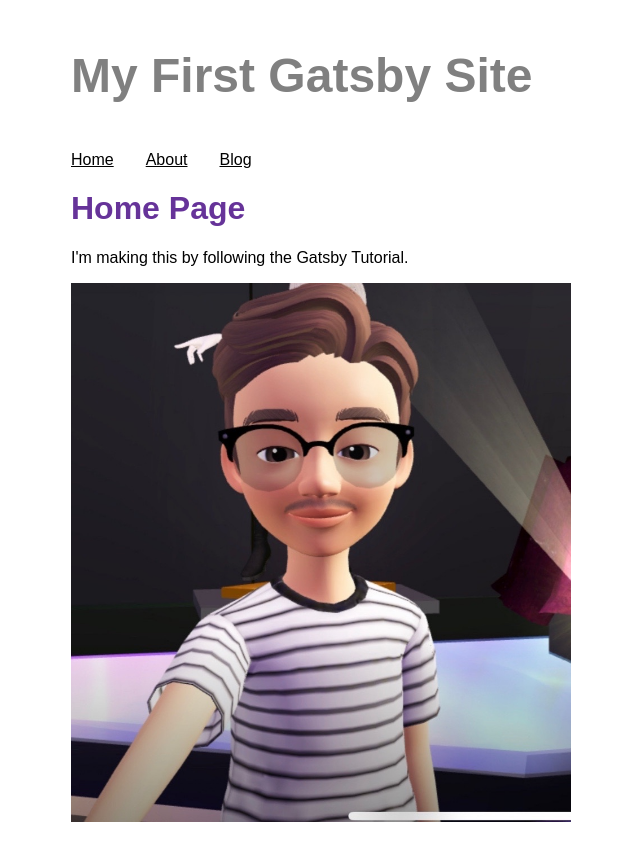
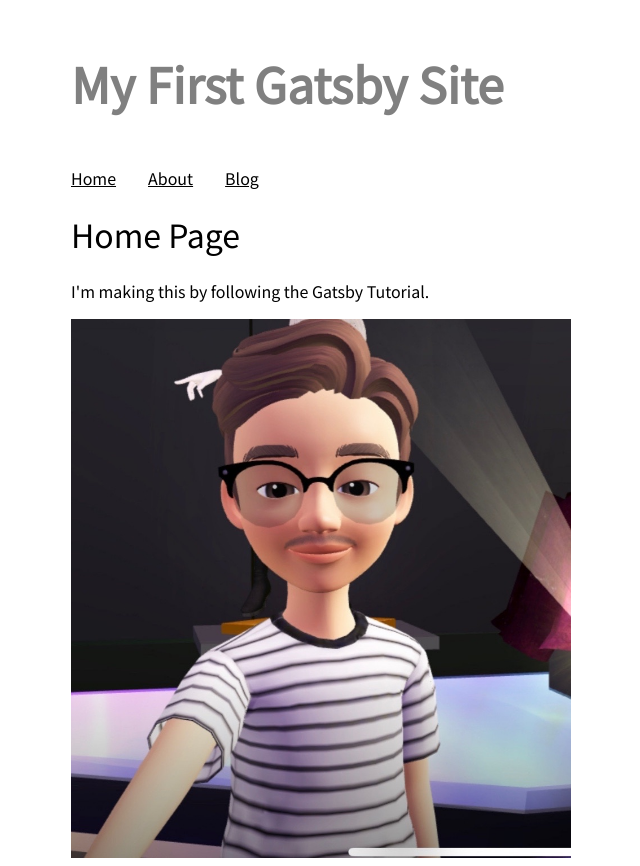
Before and after one commit to sanghwanAN/ash-Portfolio, a Gatsby site: page / in a window 1280 px wide. Shown: the whole page, without its empty margins (319-959 px from the left). Before the commit the page ends 830 px from the top, so only its background shows below. Built offline with nearby package versions, Linux system fonts and the light colour scheme; Gatsby itself is replaced by a stand-in of ours.

Commit message:
픈트 패밀리 테스트

```diff
--- a/package.json
+++ b/package.json
@@ -15,6 +15,7 @@
     "clean": "gatsby clean"
   },
   "dependencies": {
+    "@fontsource/noto-sans-kr": "^4.5.0",
     "@mdx-js/mdx": "^1.6.22",
     "@mdx-js/react": "^1.6.22",
     "gatsby": "^3.11.1",
@@ -23,6 +24,7 @@
     "gatsby-plugin-mdx": "^2.11.0",
     "gatsby-plugin-sass": "^4.11.0",
     "gatsby-plugin-sharp": "^3.11.0",
+    "gatsby-plugin-web-font-loader": "^1.0.4",
     "gatsby-source-filesystem": "^3.11.0",
     "gatsby-transformer-sharp": "^3.12.0",
     "react": "^17.0.1",
--- a/src/components/layout.js
+++ b/src/components/layout.js
@@ -1,5 +1,6 @@
 import * as React from 'react'
 import { Link, useStaticQuery, graphql } from 'gatsby'
+import "@fontsource/noto-sans-kr";
 import "../style/sanghwanpf.scss"
 const Layout = ({ pageTitle, children }) => {
   const data = useStaticQuery(graphql`
--- a/src/style/_layout.scss
+++ b/src/style/_layout.scss
@@ -1,6 +1,3 @@
-
-
-@import url('https://fonts.googleapis.com/css2?family=Noto+Sans+KR:wght@300;400&display=swap');
 
 
 body {
@@ -10,11 +7,11 @@ body {
 .container {
     margin: auto;
     max-width: 500px;
-    font-family: sans-serif;
   }
 
   .heading {
-    color: rebeccapurple;
+    color: #000;
+    font-weight: 300;
   }
   .nav-links {
     display: flex;
```
Also changed, not shown: 1 other file.
